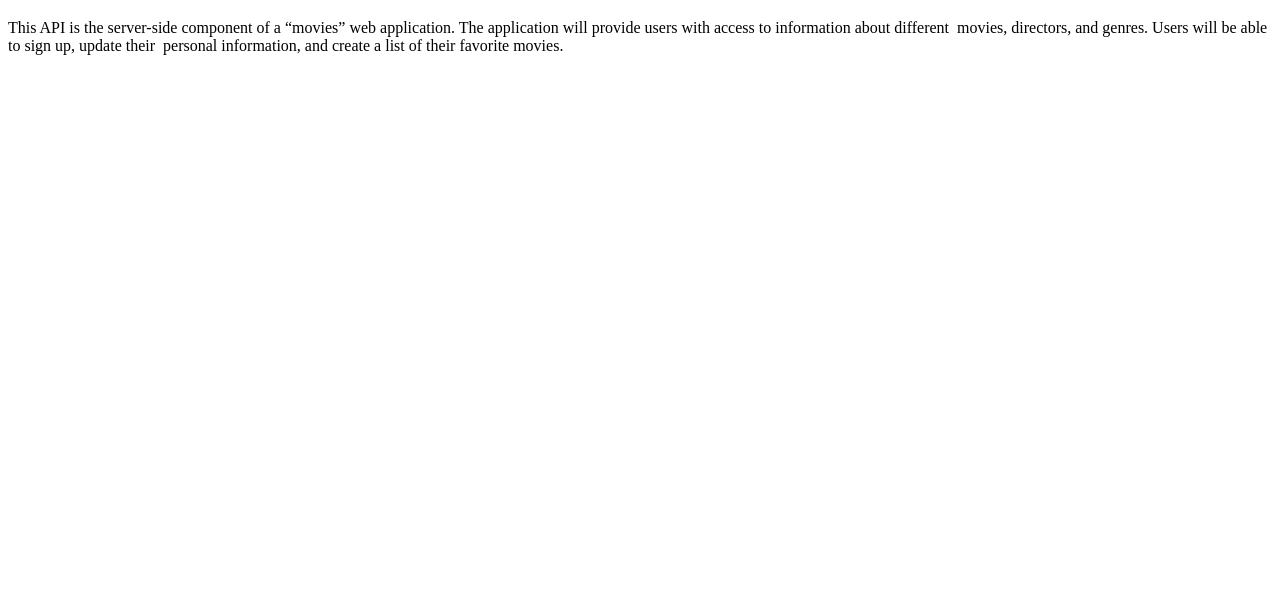
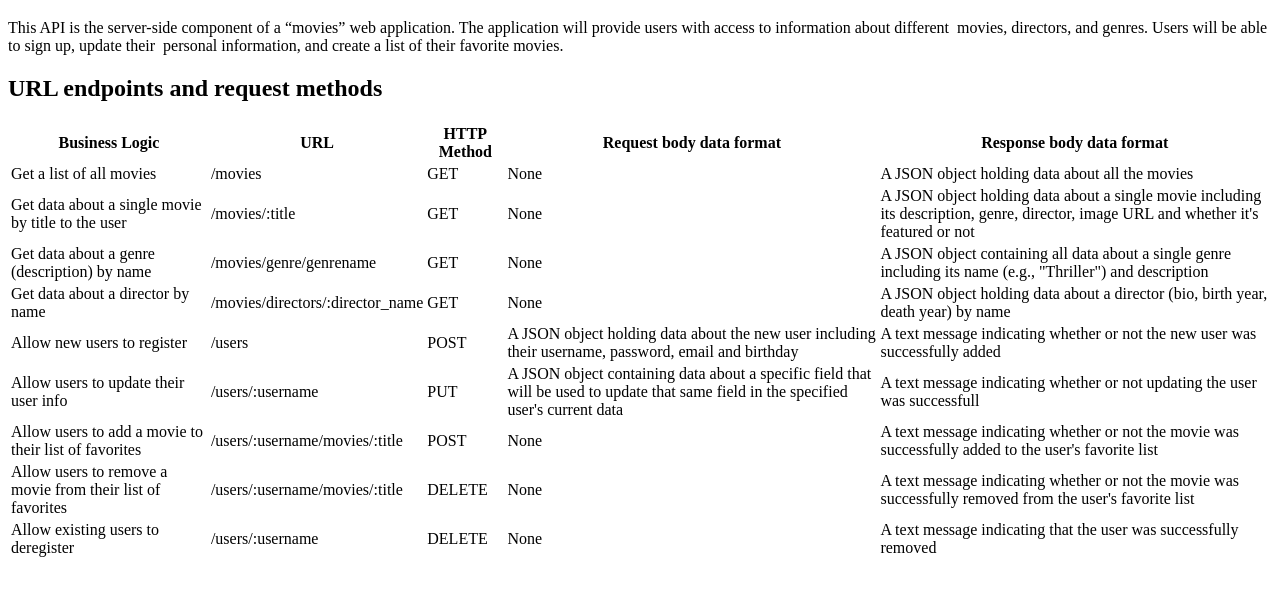
Before and after one commit to ZHammerl/movie_api, a website: page public/documentation.html in a window 1280 px wide. Shown: the part 61-656 px from the top of the page. Drawn offline with Linux system fonts and the light colour scheme.

Commit message:
Update documentation.html

```diff
--- a/public/documentation.html
+++ b/public/documentation.html
@@ -1,16 +1,114 @@
 <!DOCTYPE html>
 <html lang="en">
-<head>
-    <meta charset="UTF-8">
-    <meta http-equiv="X-UA-Compatible" content="IE=edge">
-    <meta name="viewport" content="width=device-width, initial-scale=1.0">
+  <head>
+    <meta charset="UTF-8" />
+    <meta http-equiv="X-UA-Compatible" content="IE=edge" />
+    <meta name="viewport" content="width=device-width, initial-scale=1.0" />
     <title>Documentation on myFlix App</title>
-</head>
-<body>
+  </head>
+  <body>
     <h1>myFlix API</h1>
-    <p> This API is the server-side component of a “movies” web application. The application will provide users with access to information about different
-        movies, directors, and genres. Users will be able to sign up, update their
-        personal information, and create a list of their favorite movies.</p>
+    <div class="description-text">
+      <p>
+        This API is the server-side component of a “movies” web application. The application will
+        provide users with access to information about different  movies, directors, and genres.
+        Users will be able to sign up, update their  personal information, and create a list of
+        their favorite movies.
+      </p>
+    </div>
 
-</body>
+    <h2>URL endpoints and request methods</h2>
+    <table>
+      <tr>
+        <th>Business Logic</th>
+        <th>URL</th>
+        <th>HTTP Method</th>
+        <th>Request body data format</th>
+        <th>Response body data format</th>
+      </tr>
+      <tr>
+        <td>Get a list of all movies</td>
+        <td>/movies</td>
+        <td>GET</td>
+        <td>None</td>
+        <td>A JSON object holding data about all the movies</td>
+      </tr>
+      <tr>
+        <td>Get data about a single movie by title to the user</td>
+        <td>/movies/:title</td>
+        <td>GET</td>
+        <td>None</td>
+        <td>
+          A JSON object holding data about a single movie including its description, genre,
+          director, image URL and whether it's featured or not
+        </td>
+      </tr>
+      <tr>
+        <td>Get data about a genre (description) by name</td>
+        <td>/movies/genre/genrename</td>
+        <td>GET</td>
+        <td>None</td>
+        <td>
+          A JSON object containing all data about a single genre including its name (e.g.,
+          "Thriller") and description
+        </td>
+      </tr>
+      <tr>
+        <td>Get data about a director by name</td>
+        <td>/movies/directors/:director_name</td>
+        <td>GET</td>
+        <td>None</td>
+        <td>A JSON object holding data about a director (bio, birth year, death year) by name</td>
+      </tr>
+      <tr>
+        <td>Allow new users to register</td>
+        <td>/users</td>
+        <td>POST</td>
+        <td>
+          A JSON object holding data about the new user including their username, password, email
+          and birthday
+        </td>
+        <td>A text message indicating whether or not the new user was successfully added</td>
+      </tr>
+      <tr>
+        <td>Allow users to update their user info</td>
+        <td>/users/:username</td>
+        <td>PUT</td>
+        <td>
+          A JSON object containing data about a specific field that will be used to update that same
+          field in the specified user's current data
+        </td>
+        <td>A text message indicating whether or not updating the user was successfull</td>
+      </tr>
+      <tr>
+        <td>Allow users to add a movie to their list of favorites</td>
+        <td>/users/:username/movies/:title</td>
+        <td>POST</td>
+        <td>None</td>
+        <td>
+          A text message indicating whether or not the movie was successfully added to the user's
+          favorite list
+        </td>
+      </tr>
+      <tr>
+        <td>Allow users to remove a movie from their list of favorites </td>
+        <td>/users/:username/movies/:title</td>
+        <td>DELETE</td>
+        <td>None</td>
+        <td>
+          A text message indicating whether or not the movie was successfully removed from the user's
+          favorite list
+        </td>
+      </tr>
+      <tr>
+        <td>Allow existing users to deregister</td>
+        <td>/users/:username</td>
+        <td>DELETE</td>
+        <td>None</td>
+        <td>
+          A text message indicating that the user was successfully removed
+        </td>
+      </tr>
+    </table>
+  </body>
 </html>
```
